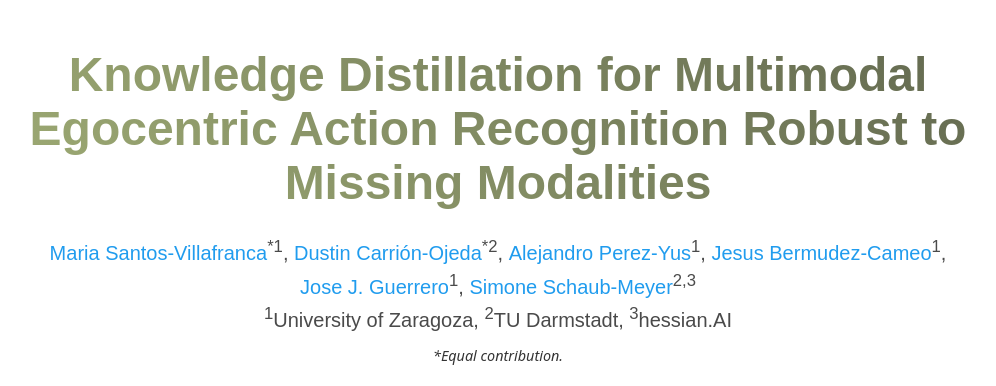
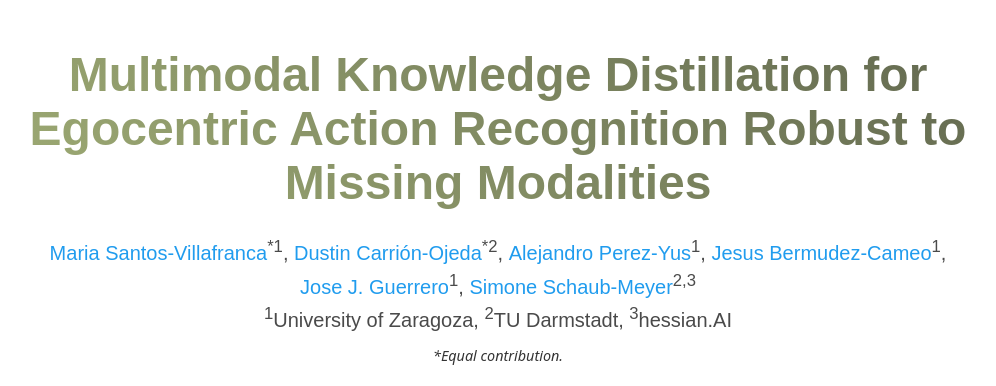
Before and after one commit to visinf/KARMMA, a plain HTML site: page index.html in a window 1280 px wide. Shown: the top 386 px of the page, without its empty margins (142-1138 px from the left). Drawn offline with nearby package versions, Linux system fonts and the light colour scheme; some icons are missing.

Commit message:
Update title

```diff
--- a/index.html
+++ b/index.html
@@ -2,7 +2,7 @@
 <html>
     <head>
         <meta charset="utf-8">
-        <meta name="description" content="Knowledge Distillation for Multimodal Egocentric Action Recognition Robust to Missing Modalities.">
+        <meta name="description" content="Multimodal Knowledge Distillation for Egocentric Action Recognition Robust to Missing Modalities.">
         <meta name="keywords" content="Knowledge distillation, Multimodal learning, Action recognition, Egocentric video, Missing Modalities">
         <meta name="viewport" content="width=device-width, initial-scale=1">
         <title>KARMMA</title>
@@ -24,7 +24,7 @@
                     <div class="columns is-centered">
                         <div class="column has-text-centered">
                             <h1 class="title is-1 publication-title">
-                                Knowledge Distillation for Multimodal Egocentric Action Recognition Robust to Missing Modalities
+                                Multimodal Knowledge Distillation for Egocentric Action Recognition Robust to Missing Modalities
                             </h1>
                             <div class="is-size-5 publication-authors">
                                 <span class="author-block"><a href="https://maria-sanvil.github.io/">Maria Santos-Villafranca</a><sup>*1</sup>,</span>
```
